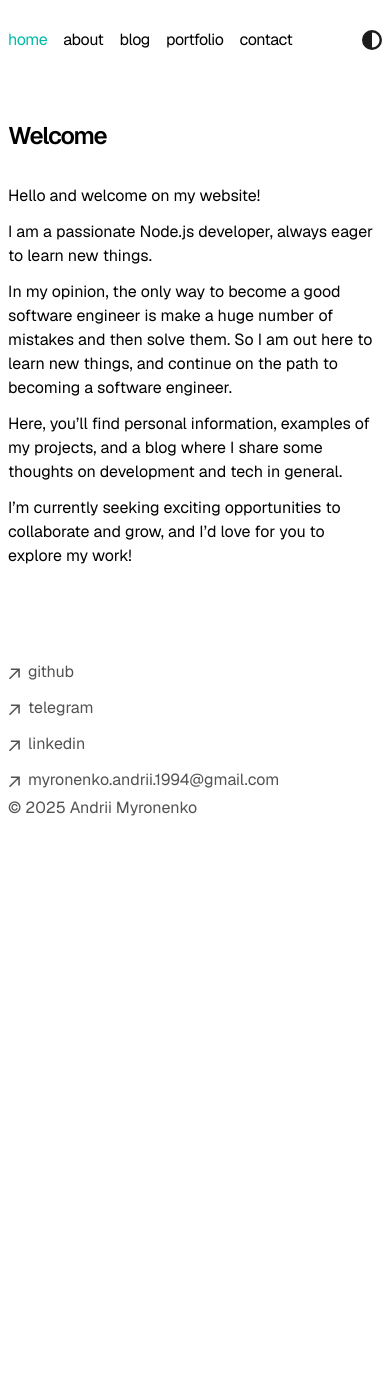
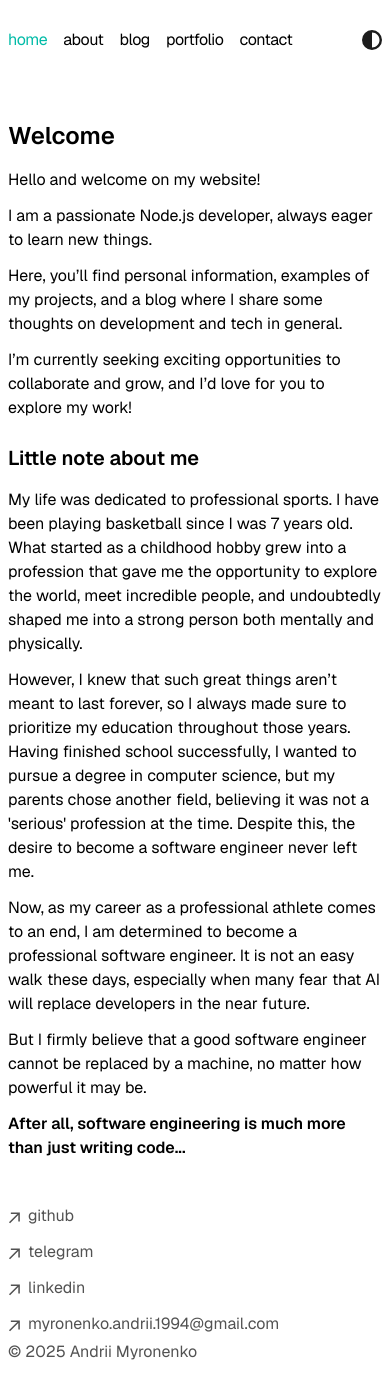
Before and after one commit to andmiron/portfolio, a React (Vite) app: page / in a window 390 px wide. Before the commit the page ends 844 px from the top, so only its background shows below. Built offline with nearby package versions, Linux system fonts and the light colour scheme.

Commit message:
refactor: replace TextSkeleton with loading spinner and enhance Home component content

```diff
--- a/src/components/Blog.jsx
+++ b/src/components/Blog.jsx
@@ -1,14 +1,13 @@
 import { useEffect, useState } from "react";
 import * as cheerio from "cheerio";
-import TextSkeleton from "./TextSkeleton.jsx";
 import BlogCard from "./BlogCard.jsx";
+import { LuLoaderCircle } from "react-icons/lu";
 
 export default function Blog() {
   const [articles, setArticles] = useState([]);
   const [loading, setLoading] = useState(true);
 
   useEffect(() => {
-    setLoading(false);
     fetch(
       "https://api.rss2json.com/v1/api.json?rss_url=https%3A%2F%2Fmedium.com%2Ffeed%2F%40sylneyshii"
     )
@@ -40,9 +39,11 @@ export default function Blog() {
     <div>
       <h1 className="font-semibold text-2xl mb-8 tracking-tighter">Blog</h1>
       <div className="container mx-auto">
-        <div className="grid grid-cols-1 sm:grid-cols-2 gap-6">
+        <div className="grid grid-cols-1 sm:grid-cols-2 gap-6 relative">
           {loading ? (
-            <TextSkeleton />
+            <div className="absolute inset-0 flex items-center justify-center h-100">
+              <LuLoaderCircle className="animate-spin h-12 w-12 text-gray-700" />
+            </div>
           ) : (
             articles.map((article) => (
               <BlogCard article={article} key={article.title} />
--- a/src/components/Home.jsx
+++ b/src/components/Home.jsx
@@ -1,23 +1,48 @@
 export default function Home() {
   return (
     <div>
-      <h1 className="font-semibold text-2xl mb-8 tracking-tighter">Welcome</h1>
+      <h1 className="font-semibold text-2xl mb-4">Welcome</h1>
       <p className="mb-3">Hello and welcome on my website!</p>
       <p className="mb-3">
         I am a passionate Node.js developer, always eager to learn new things.
       </p>
       <p className="mb-3">
-        In my opinion, the only way to become a good software engineer is make a
-        huge number of mistakes and then solve them. So I am out here to learn
-        new things, and continue on the path to becoming a software engineer.
-      </p>
-      <p className="mb-3">
         Here, you’ll find personal information, examples of my projects, and a
         blog where I share some thoughts on development and tech in general.
       </p>
-      <p className="mb-3">
+      <p className="mb-6">
         I’m currently seeking exciting opportunities to collaborate and grow,
         and I’d love for you to explore my work!
+      </p>
+
+      <h2 className="text-xl font-semibold mb-4">Little note about me</h2>
+      <p className="mb-3">
+        My life was dedicated to professional sports. I have been playing
+        basketball since I was 7 years old. What started as a childhood hobby
+        grew into a profession that gave me the opportunity to explore the
+        world, meet incredible people, and undoubtedly shaped me into a strong
+        person both mentally and physically.
+      </p>
+      <p className="mb-3">
+        However, I knew that such great things aren’t meant to last forever, so
+        I always made sure to prioritize my education throughout those years.
+        Having finished school successfully, I wanted to pursue a degree in
+        computer science, but my parents chose another field, believing it was
+        not a &apos;serious&apos; profession at the time. Despite this, the
+        desire to become a software engineer never left me.
+      </p>
+      <p className="mb-3">
+        Now, as my career as a professional athlete comes to an end, I am
+        determined to become a professional software engineer. It is not an easy
+        walk these days, especially when many fear that AI will replace
+        developers in the near future.
+      </p>
+      <p className="mb-3">
+        But I firmly believe that a good software engineer cannot be replaced by
+        a machine, no matter how powerful it may be.
+      </p>
+      <p className="mb-3 font-semibold">
+        After all, software engineering is much more than just writing code...
       </p>
     </div>
   );
--- a/src/components/TextSkeleton.jsx
+++ /dev/null
@@ -1,12 +0,0 @@
-export default function TextSkeleton() {
-  return (
-    <div role="status" className="max-w-sm animate-pulse">
-      <div className="h-2 bg-gray-200 rounded-full dark:bg-gray-700 max-w-[360px] mb-2.5"></div>
-      <div className="h-2 bg-gray-200 rounded-full dark:bg-gray-700 mb-2.5"></div>
-      <div className="h-2 bg-gray-200 rounded-full dark:bg-gray-700 max-w-[330px] mb-2.5"></div>
-      <div className="h-2 bg-gray-200 rounded-full dark:bg-gray-700 max-w-[300px] mb-2.5"></div>
-      <div className="h-2 bg-gray-200 rounded-full dark:bg-gray-700 max-w-[360px]"></div>
-      <span className="sr-only">Loading...</span>
-    </div>
-  );
-}
```
